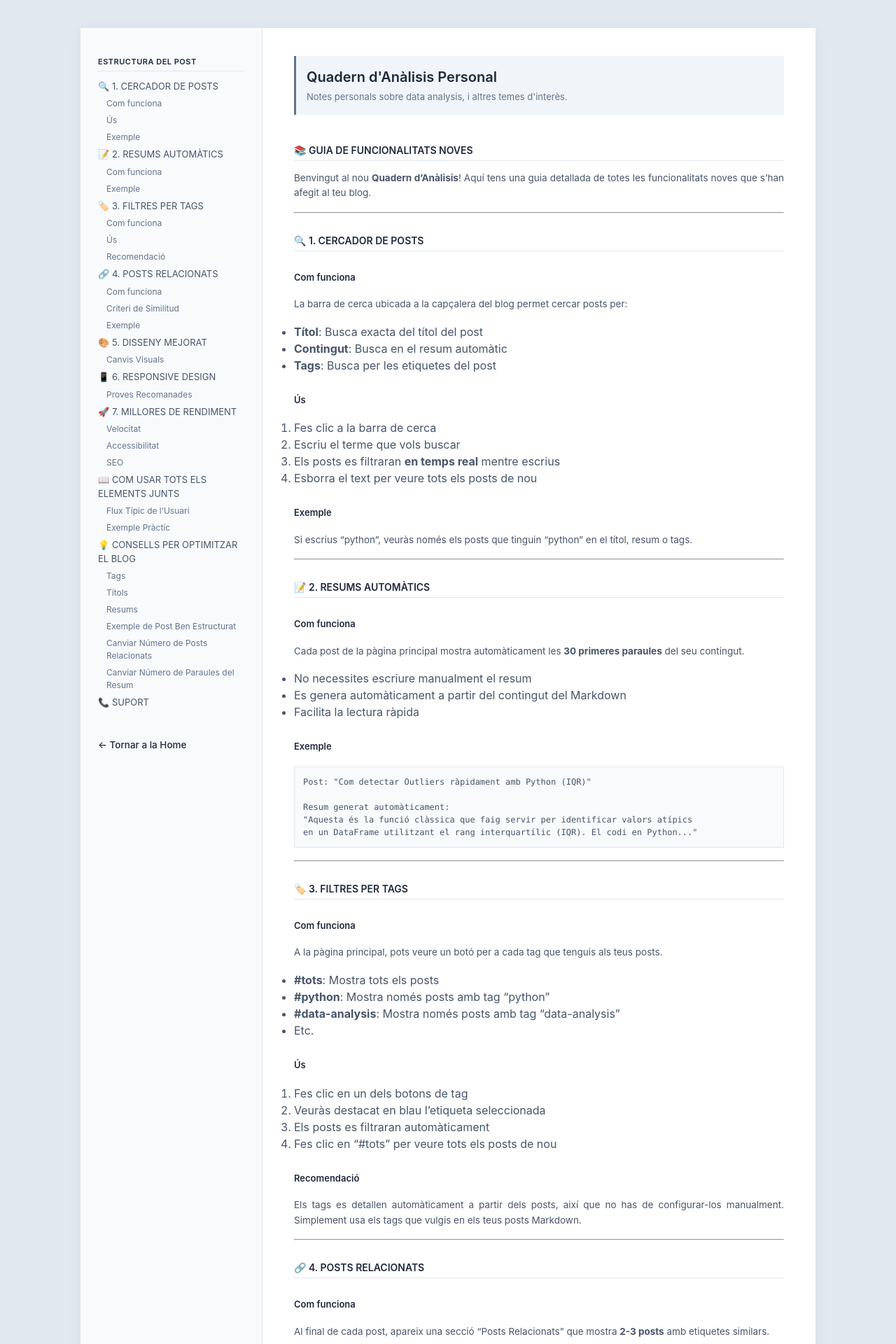
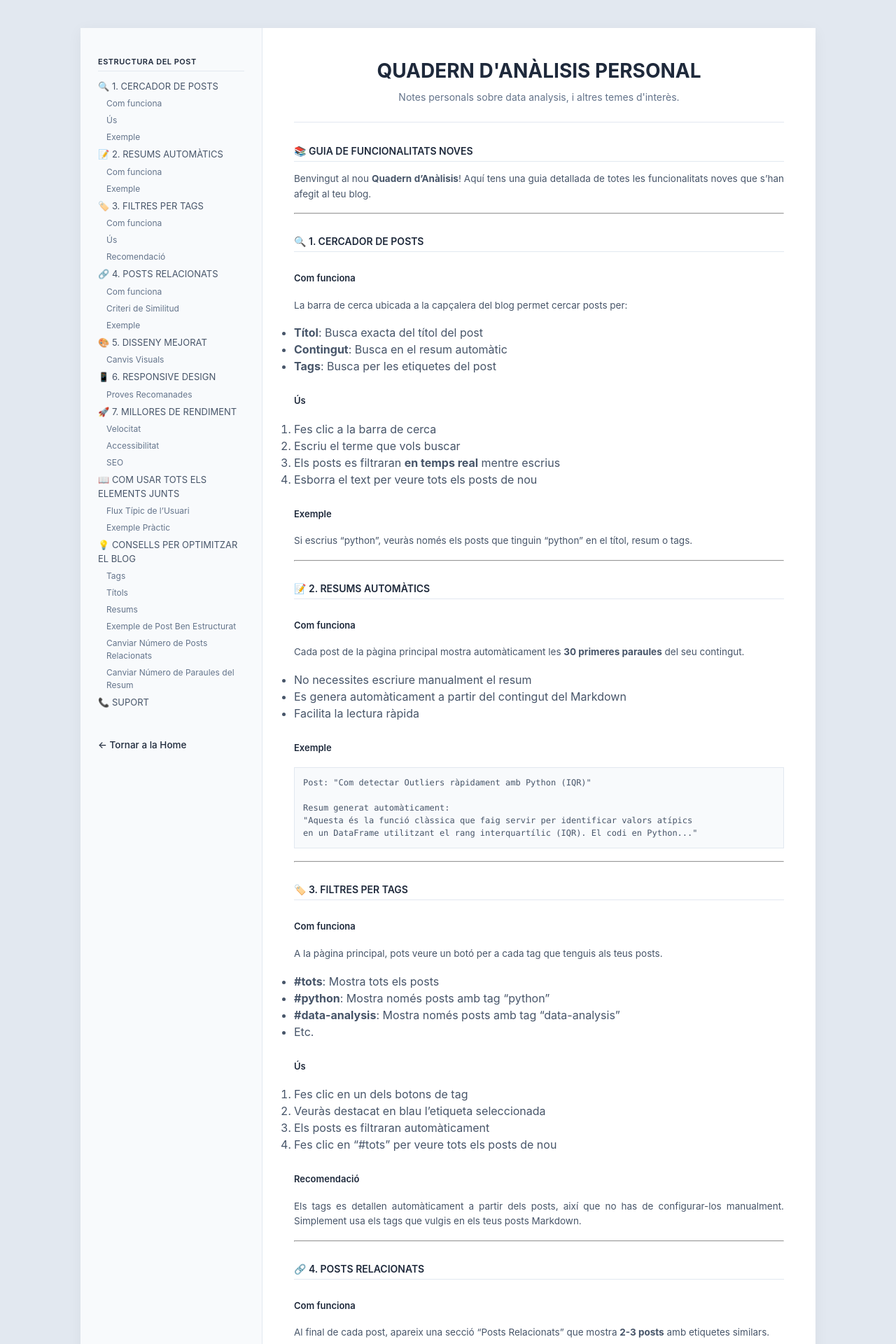
Before and after one commit to alberthr/alberthr.github.io, a Jekyll site: the page built from FUNCIONALITATS.md, in a window 1280 px wide. Shown: the top 1920 px of the page at 70% size. Built offline with Jekyll 4.4.1, drawn with Linux system fonts in a browser that asks for light colours; our own code applies the rules of GitHub Pages for plain Markdown files.

Commit message:
canvis estructurals visualitzacio

```diff
--- a/_layouts/default.html
+++ b/_layouts/default.html
@@ -6,17 +6,16 @@
     <title>{{ site.title }}</title>
 
     <style>
-        /* ESTILS DIRECTES COPIATS I ADAPTATS DEL TEU CV */
         :root {
-            --primary: #3b82f6;       /* Blau corporatiu suau per a petits detalls */
-            --primary-light: #f1f5f9; /* Fons del banner superior molt integrat */
-            --dark: #1e293b;          /* Gris fosc elegant per a títols */
-            --sidebar-bg: #f8fafc;     /* Fons clar i discret per a la barra lateral */
-            --text-main: #475569;      /* Text principal */
-            --text-light: #64748b;     /* Text secundari i detalls */
-            --bg-body: #e2e8f0;        /* Fons de pantalla neutral */
-            --card-bg: #ffffff;        /* Fons de la part principal (blanc) */
-            --border: #e2e8f0;         /* Línies de separació fines i netes */
+            --primary: #3b82f6;
+            --primary-light: #f1f5f9;
+            --dark: #1e293b;
+            --sidebar-bg: #f8fafc;
+            --text-main: #475569;
+            --text-light: #64748b;
+            --bg-body: #e2e8f0;
+            --card-bg: #ffffff;
+            --border: #e2e8f0;
         }
 
         * {
@@ -35,19 +34,19 @@
             padding: 40px 20px;
         }
 
-        /* CONTENIDOR PRINCIPAL ESTIL "FULL DE PAPER" (AMPLADA FIJA EXACTA DEL CV) */
+        /* CONTENIDOR PRINCIPAL (ESTIL CV) */
         .cv-container {
             max-width: 1050px;
             margin: 0 auto;
             background: var(--card-bg);
             display: flex;
-            flex-direction: row; /* Força que sigui lateral sempre en pantalles grans */
+            flex-direction: row;
             box-shadow: 0 4px 20px rgba(0, 0, 0, 0.05);
         }
 
-        /* BARRA LATERAL GRISA DISCRETA I CLARA (MATEIXA ESTRUCTURA) */
+        /* BARRA LATERAL GRISA */
         .sidebar {
-            flex: 0 0 260px; /* Amplada fixa estricta de 260px com al CV */
+            flex: 0 0 260px;
             width: 260px;
             background-color: var(--sidebar-bg);
             color: var(--text-main);
@@ -134,105 +132,78 @@
             color: var(--text-light);
         }
 
-        /* CONTINGUT PRINCIPAL DE LA PARTE CENTRAL */
+        /* PARTE CENTRAL */
         .main-content {
-            flex: 1; /* Ocupa tota la resta de l'espai */
+            flex: 1;
             padding: 40px 45px;
             background: #ffffff;
-            min-width: 0; /* Evita que components amples com codi trenquin el disseny */
+            min-width: 0;
         }
 
-        /* TITOL I SUBTITOL CENTRATS (ESTIL BANNER DEL CV) */
-        .philosophy-banner {
-            background: var(--primary-light);
-            border-left: 3px solid var(--text-light);
-            padding: 15px;
-            margin-bottom: 40px;
-            font-size: 13.5px;
-            color: var(--dark);
+        /* NOU ENCAPÇALAMENT: SENSE CAIXA GRISA, TITOL GRAN, CENTRAT I AMB LINIA INFERIOR */
+        .blog-header {
+            text-align: center;
+            padding-bottom: 25px;
+            margin-bottom: 30px;
+            border-bottom: 1px solid var(--border); /* Línia que separa l'encapçalament dels posts */
         }
-        .philosophy-banner h1 {
-            font-size: 20px;
-            font-weight: 600;
-            margin-bottom: 4px;
+        .blog-header h1 {
+            font-size: 28px; /* Font més gran */
+            font-weight: 700;
+            text-transform: uppercase; /* Títol del blog en majúscules */
+            margin-bottom: 6px;
         }
-        .philosophy-banner h1 a {
+        .blog-header h1 a {
             color: var(--dark);
             text-decoration: none;
         }
-        .philosophy-banner p {
+        .blog-header p {
             color: var(--text-light);
-            font-size: 13px;
+            font-size: 14px;
             font-weight: 400;
         }
 
-        /* MAQUETACIÓ DE LA LLISTA DE POSTS (TIMELINE) */
-        .timeline {
-            position: relative;
-            padding-left: 18px;
-            border-left: 1px solid var(--border);
+        /* LLISTAT DE POSTS (SENSE LINIA TEMPORAL) */
+        .posts-list {
+            display: flex;
+            flex-direction: column;
+            gap: 15px; /* Menys espai entre posts */
         }
 
-        /* CORRECCIÓ: POSTS MÉS ESPACIATS I AMB BLOC INTEGRAT */
-        .timeline-item {
-            position: relative;
-            margin-bottom: 35px; /* Espai ampliat entre els posts */
-            padding: 12px 16px;
-            border-radius: 4px !important;
+        /* NOU ESTIL PER ALS POSTS AMB HOVER DESTACAT */
+        .post-card {
+            padding: 14px 18px;
             transition: background-color 0.2s ease, transform 0.2s ease;
+            border-radius: 3px !important;
+        }
+        .post-card:hover {
+            background-color: var(--sidebar-bg); /* Es destaca quan passes per sobre */
+            transform: translateX(4px);
         }
 
-        /* DESTACAT EN PASSAR EL RATOLÍ (HOVER) */
-        .timeline-item:hover {
-            background-color: var(--sidebar-bg); /* Fons griset subtil */
-            transform: translateX(4px); /* Lleuger efecte de moviment cap a la dreta */
-        }
-
-        .timeline-item::before {
-            content: '';
-            position: absolute;
-            left: -22px;
-            top: 20px;
-            width: 7px;
-            height: 7px;
-            background: #ffffff;
-            border: 1.5px solid var(--text-light);
-        }
-
-        .item-header {
-            display: flex;
-            justify-content: space-between;
-            align-items: baseline;
-            flex-wrap: wrap;
-            margin-bottom: 4px;
-        }
-
-        .company {
+        /* TITOLS DELS POSTS EN MAJUSCULES */
+        .post-card-title {
             font-size: 15px;
             font-weight: 600;
-            color: var(--dark);
+            text-transform: uppercase; /* Títols dels posts en majúscules */
+            margin-bottom: 6px;
         }
-        .company a {
+        .post-card-title a {
             color: var(--dark);
             text-decoration: none;
         }
-        .company a:hover {
+        .post-card-title a:hover {
             color: var(--primary);
-        }
-
-        .date {
-            font-size: 12px;
-            font-weight: 500;
-            color: var(--text-light);
         }
 
         .summary-text {
             font-size: 13.5px;
             color: var(--text-main);
             text-align: justify;
+            line-height: 1.6;
         }
 
-        /* TEXT INTERN DELS POSTS */
+        /* DINS DELS POSTS PROPIS */
         .blog-post-body h1, .blog-post-body h2, .blog-post-body h3 {
             color: var(--dark);
             font-weight: 600;
@@ -257,27 +228,24 @@
             line-height: 1.6;
         }
 
-        /* CORRECCIÓ: BLOCS DE CODI MÉS PETITS I COMPACTES */
         pre, code {
             font-family: Consolas, "Liberation Mono", Courier, monospace;
-            font-size: 12px !important; /* Mida reduïda i neta */
+            font-size: 12px !important;
         }
         pre {
             background: var(--sidebar-bg);
             border: 1px solid var(--border);
             padding: 12px;
-            overflow-x: auto; /* Scroll horitzontal net sense trencar la caixa */
+            overflow-x: auto;
             margin-bottom: 18px;
         }
 
-        /* LIMITAR CAIXES DE COMENTARIS I IFRAMES AL 100% DEL CONTEXT */
         #disqus_thread, .comments, iframe {
             max-width: 100% !important;
             width: 100% !important;
             margin-top: 40px;
         }
 
-        /* RESPONSIVE PER A MÒBILS */
         @media (max-width: 768px) {
             .cv-container {
                 flex-direction: column;
@@ -309,10 +277,8 @@
 
 <div class="cv-container">
 
-    <!-- BARRA LATERAL GRISA FIXA -->
     <aside class="sidebar">
         {% if page.url == "/" %}
-          <!-- ELEMENTS EXCLUSIUS DE LA PÀGINA PRINCIPAL -->
           <div class="sidebar-section">
             <div class="sidebar-title">Filtra per Tags</div>
             <div class="skills-container">
@@ -331,24 +297,17 @@
 
           <div class="sidebar-section">
             <div class="sidebar-title">Network</div>
-            <span class="contact-link">
-                <!-- En blanc provisionalment -->
-            </span>
+            <span class="contact-link"></span>
           </div>
 
           <div class="sidebar-section">
             <div class="sidebar-title">Links d'interès</div>
-            <span class="contact-link">
-                <!-- En blanc provisionalment -->
-            </span>
+            <span class="contact-link"></span>
           </div>
         {% else %}
-          <!-- ELEMENTS EXCLUSIUS DE LES PÀGINES DE POSTS -->
           <div class="sidebar-section">
             <div class="sidebar-title">Estructura del Post</div>
-            <div id="toc" class="toc-container">
-              <!-- S'omple dinàmicament via JavaScript -->
-            </div>
+            <div id="toc" class="toc-container"></div>
           </div>
           <div class="sidebar-section" style="margin-top: 40px;">
             <span class="contact-link">
@@ -358,16 +317,14 @@
         {% endif %}
     </aside>
 
-    <!-- BLOCK DE CONTINGUT CENTRAL -->
     <main class="main-content">
 
-        <!-- TITOL I SUBTITOL DEL BLOG (DINS LA SECCIÓ CENTRAL) -->
-        <div class="philosophy-banner">
+        <!-- ENCAPÇALAMENT CENTRAT I NET -->
+        <div class="blog-header">
             <h1><a href="{{ '/' | relative_url }}">{{ site.title }}</a></h1>
             <p>{{ site.description }}</p>
         </div>
 
-        <!-- DETALL O LLISTAT DE CONTINGUTS -->
         <div class="blog-post-body">
             {{ content }}
         </div>
```
Also changed, not shown: other parts of _layouts/default.html (+4 -6 lines), index.html (+9 -9 lines).
